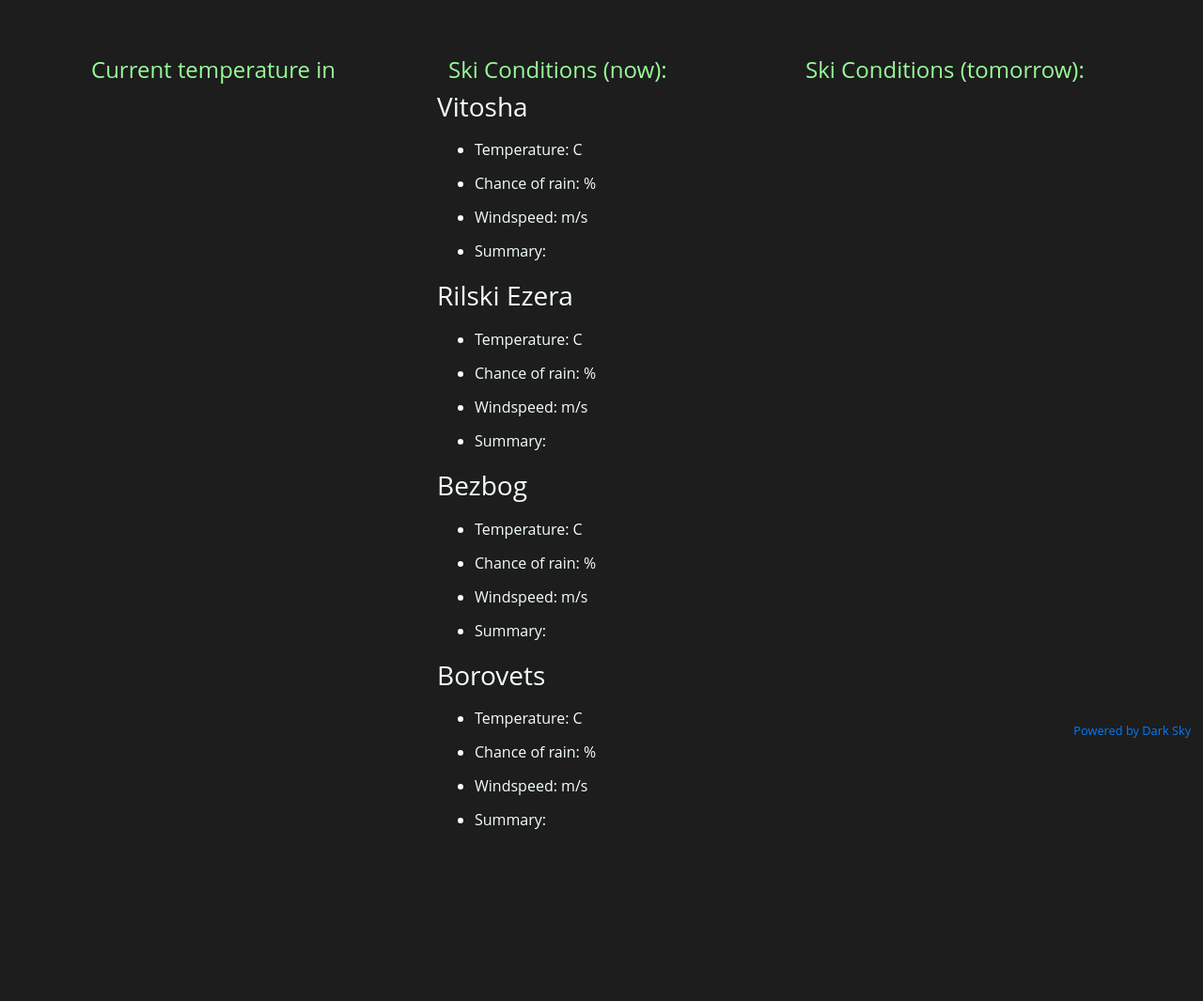
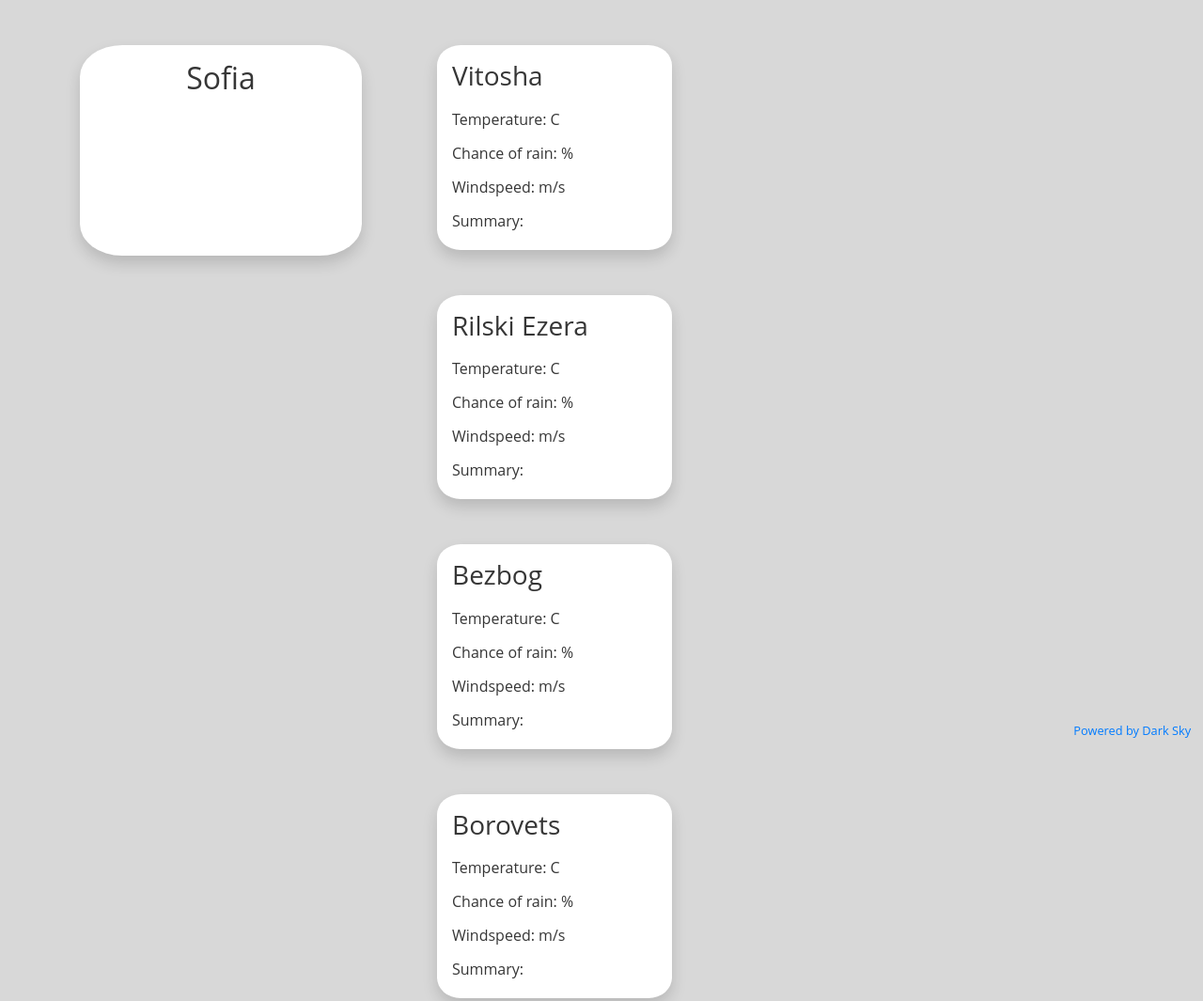
Before and after one commit to rum-n/home-weather-dashboard, a plain HTML site: page index.html in a window 1280 px wide. Shown: the top 1065 px of the page at 94% size. Before the commit the page ends 903 px from the top, so only its background shows below. Drawn offline with nearby package versions, Linux system fonts and the light colour scheme; no server answers.

Commit message:
style change

```diff
--- a/app.js
+++ b/app.js
@@ -1,12 +1,10 @@
 window.addEventListener('load', ()=> {
-    let long;
-    let lat;
-    let tempDesc = document.querySelector('.temp-description');
-    let tempDegree = document.querySelector('.temp-degree');
-    let locationTz = document.querySelector('.location-tz');
+    const tempDesc = document.querySelector('.temp-description');
+    const tempDegree = document.querySelector('.temp-degree');
+    const locationTz = document.querySelector('.location-tz');
 
-    let vitoshaTemp = document.querySelector('.vitTemp');
-    let vitoshaWind = document.querySelector('.vitWind');
+    const vitoshaTemp = document.querySelector('.vitTemp');
+    const vitoshaWind = document.querySelector('.vitWind');
     let vitoshaRain = document.querySelector('.vitRain');
     let vitoshaSum = document.querySelector('.vitSum');
 
@@ -25,31 +23,6 @@ window.addEventListener('load', ()=> {
     let bezbRain = document.querySelector('.bezbogRain');
     let bezbSum = document.querySelector('.bezbogSum');
 
-    // if(navigator.geolocation){
-    //     navigator.geolocation.getCurrentPosition(position => {
-    //         long = position.coords.longitude;
-    //         lat = position.coords.latitude;
-
-    //         const proxy = 'https://cors-anywhere.herokuapp.com';
-    //         const api = `${proxy}/https://api.darksky.net/forecast/7bac0ec31ccb6313d3c1db5e94c867fd/${lat},${long}?units=si`;
-
-    //         fetch(api)
-    //         .then(response => {
-    //             return response.json();
-    //         })
-    //         .then(data => {
-    //             console.log(data);
-    //             const {temperature, summary, icon} = data.currently;
-    //             tempDegree.textContent = Math.round(temperature);
-    //             tempDesc.textContent = summary;
-    //             locationTz.textContent = data.timezone;
-
-    //             setIcons(icon, document.querySelector('.icon'));
-    //         });
-    //     });
-    // } else {
-    //     prompt("You must enable your geolocation for the app to determine your local weather.")
-    // };
 
     function setIcons (icon, iconID) {
         const skycons = new Skycons({ color:'white' });
@@ -58,7 +31,7 @@ window.addEventListener('load', ()=> {
         return skycons.set(iconID, Skycons[currentIcon]);
     }
 
-    function currentLocation(){
+    (function currentLocation(){
         const proxy = 'https://cors-anywhere.herokuapp.com';
         const api = `${proxy}/https://api.darksky.net/forecast/7bac0ec31ccb6313d3c1db5e94c867fd/42.697708,23.321867?units=si`;
 
@@ -71,13 +44,12 @@ window.addEventListener('load', ()=> {
             const {temperature, summary, icon} = data.currently;
             tempDegree.textContent = Math.round(temperature);
             tempDesc.textContent = summary;
-                locationTz.textContent = data.timezone;
 
             setIcons(icon, document.querySelector('.icon'));
         });
-    }
+    })();
 
-    function vitosha(){
+    (function vitosha(){
         const proxy = 'https://cors-anywhere.herokuapp.com';
         const api = `${proxy}/https://api.darksky.net/forecast/7bac0ec31ccb6313d3c1db5e94c867fd/42.582537,23.292406?units=si`;
 
@@ -93,9 +65,9 @@ window.addEventListener('load', ()=> {
                 vitoshaWind.textContent = windSpeed;
                 vitoshaRain.textContent = precipProbability;
              });
-    }
+    })();
 
-    function rila(){
+    (function rila(){
         const proxy = 'https://cors-anywhere.herokuapp.com';
         const api = `${proxy}/https://api.darksky.net/forecast/7bac0ec31ccb6313d3c1db5e94c867fd/42.239547,23.325955?units=si`;
 
@@ -111,9 +83,9 @@ window.addEventListener('load', ()=> {
                 rilaWind.textContent = windSpeed;
                 rilaRain.textContent = precipProbability;
              });
-    }
+    })();
 
-    function borovets(){
+    (function borovets(){
         const proxy = 'https://cors-anywhere.herokuapp.com';
         const api = `${proxy}/https://api.darksky.net/forecast/7bac0ec31ccb6313d3c1db5e94c867fd/42.263937,23.606649?units=si`;
 
@@ -129,9 +101,9 @@ window.addEventListener('load', ()=> {
                 boroWind.textContent = windSpeed;
                 boroRain.textContent = precipProbability;
              });
-    }
+    })();
 
-    function bezbog(){
+    (function bezbog(){
         const proxy = 'https://cors-anywhere.herokuapp.com';
         const api = `${proxy}/https://api.darksky.net/forecast/7bac0ec31ccb6313d3c1db5e94c867fd/41.758308,23.545210?units=si`;
 
@@ -147,11 +119,5 @@ window.addEventListener('load', ()=> {
                 bezbWind.textContent = windSpeed;
                 bezbRain.textContent = precipProbability;
              });
-    }
-
-    currentLocation();
-    vitosha();
-    rila();
-    borovets();
-    bezbog();
+    })();
 });
--- a/index.html
+++ b/index.html
@@ -15,39 +15,41 @@
 <div class="container">
     <div class="row">
         <div class="col-sm">
-            <div class="temperature">
-                <h1 class="heading">Current temperature in</h1>
-                <h2 class="location-tz"></h2>
+            <div class="temperature shadow p-3 mb-5 bg-white">
+                <h2 class="location-tz">Sofia</h2>
                 <canvas class="icon" width="128" height="128"></canvas>
                 <h2 class="temp-degree"></h2>
                 <h4 class="temp-description"></h4>
             </div>
         </div>
         <div class="col-sm">
-            <h1 class="heading">Ski Conditions (now):</h1>
-            <h3>Vitosha</h3>
-            <ul class="conditions">
+
+            <ul class="conditions shadow p-3 mb-5 bg-white">
+                <h3>Vitosha</h3>
                 <li>Temperature: <span class="vitTemp" id="w-info"> </span> C</li>
                 <li>Chance of rain: <span class="vitRain" id="w-info"> </span> %</li>
                 <li>Windspeed: <span class="vitWind" id="w-info"> </span> m/s</li>
                 <li>Summary: <span class="vitSum" id="w-info"> </span></li>
             </ul>
-            <h3>Rilski Ezera</h3>
-            <ul class="conditions">
+
+            <ul class="conditions shadow p-3 mb-5 bg-white">
+                <h3>Rilski Ezera</h3>
                 <li>Temperature: <span class="rilTemp" id="w-info"> </span> C</li>
                 <li>Chance of rain: <span class="rilRain" id="w-info"> </span> %</li>
                 <li>Windspeed: <span class="rilWind" id="w-info"> </span> m/s</li>
                 <li>Summary: <span class="rilSum" id="w-info"> </span></li>
             </ul>
-            <h3>Bezbog</h3>
-            <ul class="conditions">
+
+            <ul class="conditions shadow p-3 mb-5 bg-white">
+                <h3>Bezbog</h3>
                 <li>Temperature: <span class="bezbogTemp" id="w-info"> </span> C</li>
                 <li>Chance of rain: <span class="bezbogRain" id="w-info"> </span> %</li>
                 <li>Windspeed: <span class="bezbogWind" id="w-info"> </span> m/s</li>
                 <li>Summary: <span class="bezbogSum" id="w-info"> </span></li>
             </ul>
-            <h3>Borovets</h3>
-            <ul class="conditions">
+
+            <ul class="conditions shadow p-3 mb-5 bg-white">
+                <h3>Borovets</h3>
                 <li>Temperature: <span class="boroTemp" id="w-info"> </span> C</li>
                 <li>Chance of rain: <span class="boroRain" id="w-info"> </span> %</li>
                 <li>Windspeed: <span class="boroWind" id="w-info"> </span> m/s</li>
@@ -55,7 +57,7 @@
             </ul>
         </div>
         <div class="col-sm">
-            <h1 class="heading">Ski Conditions (tomorrow):</h1>
+
         </div>
     </div>
 </div>
--- a/style.css
+++ b/style.css
@@ -1,6 +1,6 @@
 body {
-    background-color: rgb(29, 29, 29);
-    color: mintcream;
+    background-color: rgb(216, 216, 216);
+    color: rgb(54, 54, 54);
     font-family: 'Open Sans', sans-serif;
 }
 
@@ -17,9 +17,15 @@ footer {
 
 .heading {
     font-size: 1.5em;
-    margin-top:0.5em;
-    margin-left: 0.5em;
-    color: palegreen;
+    /* margin-top:0.5em; */
+    /* margin-left: 0.5em; */
+    color: rgb(135, 133, 250);
+}
+
+.temperature {
+    border-radius: 15%;
+    text-align: left;
+    width: 300px;
 }
 
 .temp-degree {
@@ -39,3 +45,13 @@ footer {
 #w-info {
     font-size: 1.5em;
 }
+
+.conditions {
+    border-radius: 10%;
+    width: 250px;
+}
+
+.conditions li {
+    list-style-type: none;
+
+}
```
Lines whose indentation alone changed are shown as unchanged.
